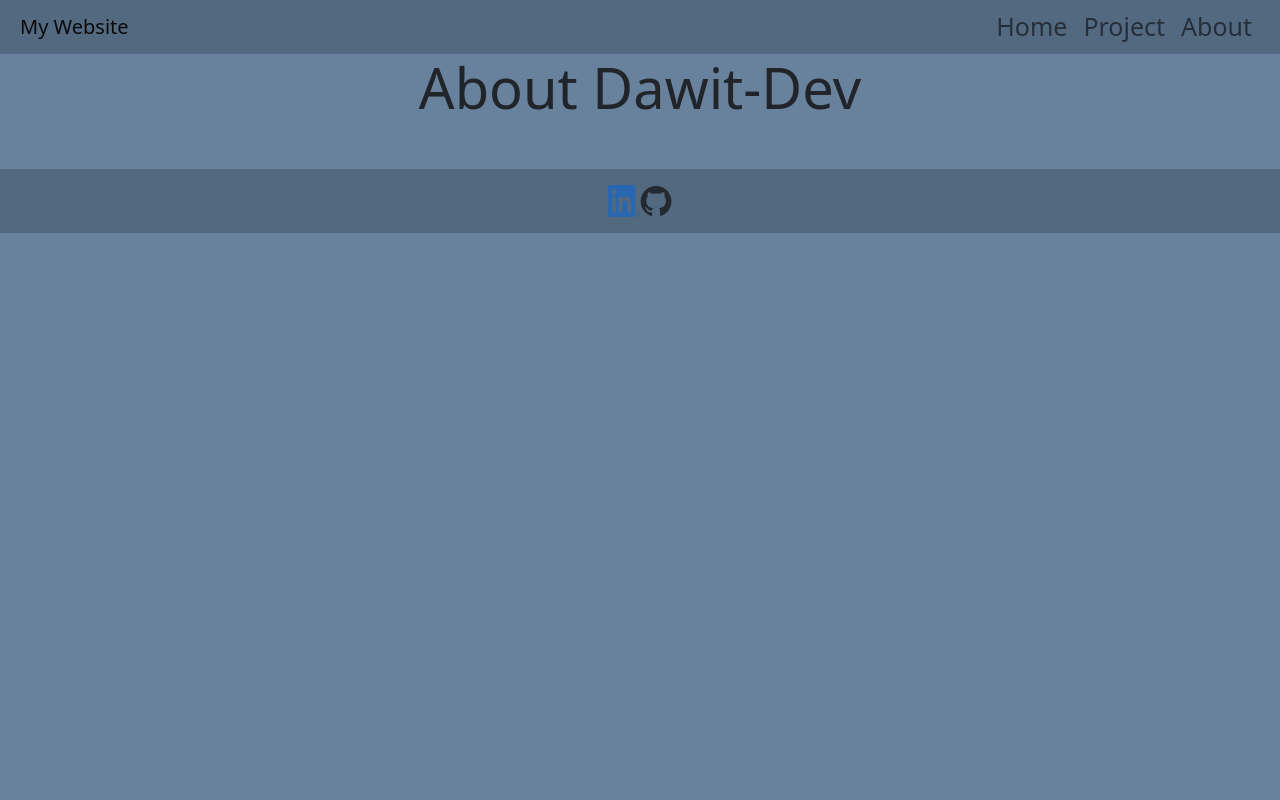
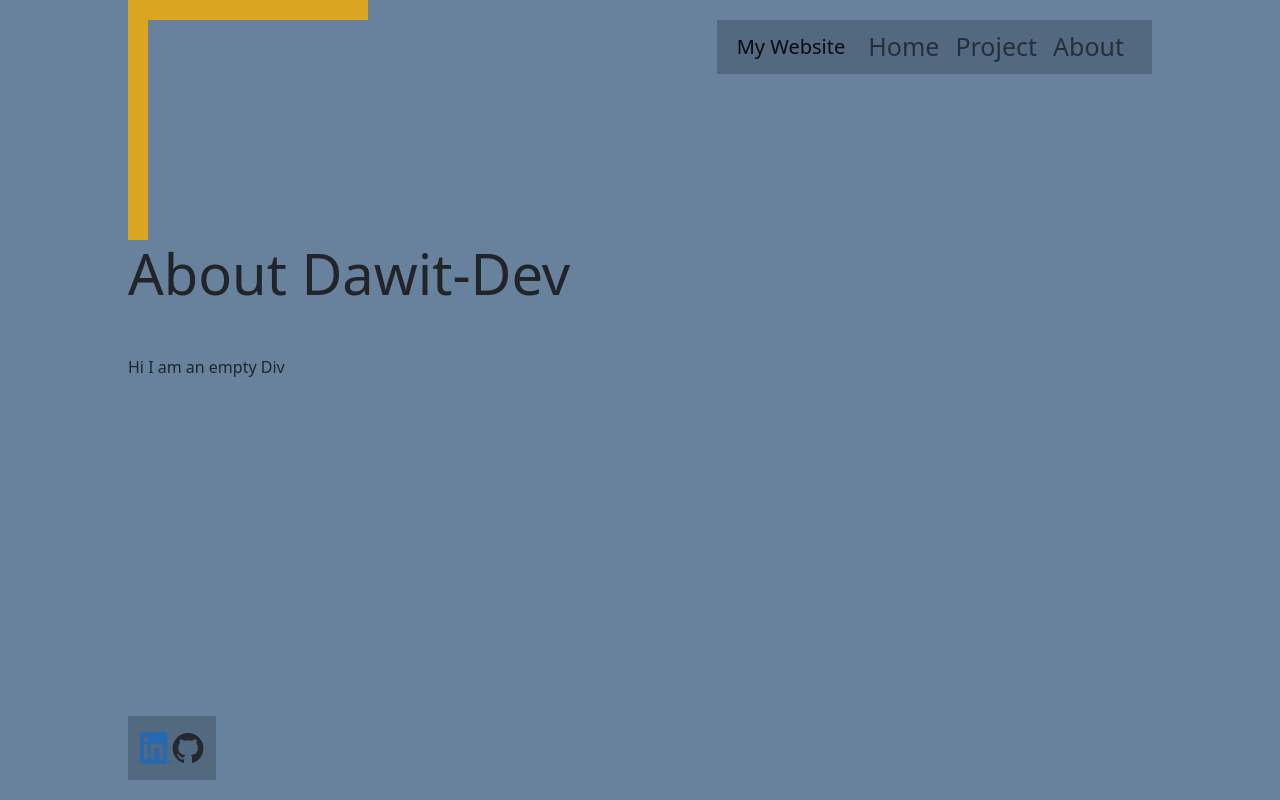
Before and after one commit to Dawit-Dev/Dawit-Portfolio-, a React (Create React App) app in the folder client/: page /about in a window 1280 px wide. Built offline with nearby package versions, Linux system fonts and the light colour scheme; no server answers.

Commit message:
Home page layout

```diff
--- a/client/src/App.css
+++ b/client/src/App.css
@@ -1,38 +1,5 @@
-.App {
-  text-align: center;
+html, body {
+  margin: 0;
+  padding: 0;
+  box-sizing: border-box;
 }
-
-.App-logo {
-  height: 40vmin;
-  pointer-events: none;
-}
-
-@media (prefers-reduced-motion: no-preference) {
-  .App-logo {
-    animation: App-logo-spin infinite 20s linear;
-  }
-}
-
-.App-header {
-  background-color: #282c34;
-  min-height: 100vh;
-  display: flex;
-  flex-direction: column;
-  align-items: center;
-  justify-content: center;
-  font-size: calc(10px + 2vmin);
-  color: white;
-}
-
-.App-link {
-  color: #61dafb;
-}
-
-@keyframes App-logo-spin {
-  from {
-    transform: rotate(0deg);
-  }
-  to {
-    transform: rotate(360deg);
-  }
-}
--- a/client/src/Footer.js
+++ b/client/src/Footer.js
@@ -2,7 +2,7 @@ import React from "react";
 
 const Footer = () => {
   return (
-    <footer className="  py-3" style={{ backgroundColor: "#536980" }}>
+    <footer className="footer py-3" style={{ backgroundColor: "#536980" }}>
       <div className="container text-center">
         <a
           href="https://www.linkedin.com/in/dawit-abraha-a5732023a/"
--- a/client/src/Router.js
+++ b/client/src/Router.js
@@ -18,7 +18,11 @@ const Router = () => {
 
   return (
     <BrowserRouter>
-      <div>
+      <div className="main-container">
+        <div className="bracket">
+          <div className="horizontal-bar"></div>
+          <div className="vertical-bar"></div>
+        </div>
         <nav className="navbar navbar-expand-lg navbar-light">
           <div>
             <Link className="navbar-brand" to="/">
@@ -67,8 +71,9 @@ const Router = () => {
           <Route path="/gallery" element={<Gallery />} />
           <Route path="/about" element={<About />} />
         </Routes>
+      <Footer />
+      <div>Hi I am an empty Div</div>
       </div>
-      <Footer />
     </BrowserRouter>
   );
 };
--- a/client/src/pages/Home.js
+++ b/client/src/pages/Home.js
@@ -16,32 +16,21 @@ const Home = () => {
   }, []);
 
   return (
-    <div className="container-fluid p-0">
-      <div className="jumbotron jumbotron-fluid mb-0">
-        <div className="container">
-          <h1 className="display-4">Welcome to Dawit's Portfolio</h1>
-          <p className="lead">{summary.highlight}</p>
+    <div className="home-main">
+      <div className="hero">
+        <h1 className="display-2 fw-bold">Welcome to my Portfolio</h1>
+        <h4 className="lead">{summary.highlight}</h4>
       </div>
-      </div>
-      <div className="container mt-5 mb-5">
-        <div className="row align-items-center">
-          <div className="col-md-4">
+      <div className="image-intro">
         <img
           src={"/images/image.png"}
-              className="img-fluid rounded-circle mb-3"
+          className="img-fluid rounded-circle"
           alt="Profile"
         />
-          </div>
-          <div className="col-md-8">
-            <h2>About Me</h2>
-            <p
-              className="h4 mb-4"
-              style={{ padding: "1rem 0", textAlign: "left" }}
-            >
+          <h3
+            className="intro">
             {summary.intro}
-            </p>
-          </div>
-        </div>
+          </h3>
         </div>
     </div>
   );
--- a/client/src/style.css
+++ b/client/src/style.css
@@ -7,12 +7,36 @@ body {
     background-color: #68829e;
 }
 
+.main-container {
+  width: 80%;
+  margin: auto;
+}
+
+/* .bracket {
+  background-color: aqua;
+} */
+
+.horizontal-bar {
+  width: 240px;
+  height: 20px;
+  background-color: goldenrod;
+}
+
+.vertical-bar {
+  width: 20px;
+  height: 220px;
+  background-color: goldenrod;
+}
+
 .navbar {
   background-color: #536980;
   display: flex;
   justify-content: space-between;
   align-items: center;
   padding: 0 1.25rem;
+  position: absolute;
+  top: 20px;
+  right: 10%;
 }
 
 .navbar-brand,
@@ -23,3 +47,43 @@ body {
 .navbar-nav {
   margin-left: auto;
 }
+
+.home-main {
+  position: absolute;
+  top: 100px;
+  right: 10%;
+  left: 12%;
+}
+
+.hero {
+  width: 90%;
+  margin: auto;
+}
+
+.lead {
+  width: 95%;
+  font-size: 1.5rem;
+  font-weight: 600;
+}
+
+.image-intro {
+  /* width: 95%; */
+  margin: auto;
+  display: flex;
+  gap: 1rem;
+  align-items: center;
+}
+
+.intro {
+  font-size: 1.75rem;
+}
+
+.img-fluid {
+  width: 300px;
+  height: auto;
+}
+
+.footer {
+  position: absolute;
+  bottom: 20px;
+}
```
Lines whose indentation alone changed are shown as unchanged.
